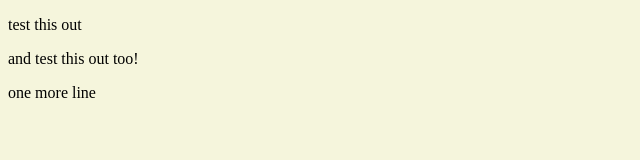
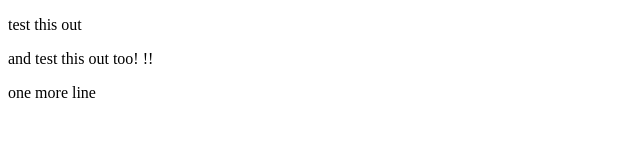
Before and after one commit to kennethcorona-sys/vscode-git, a plain HTML site: page index.html in a window 1280 px wide. Shown: the whole page, without its empty margins (0-640 px from the left). Drawn offline with Linux system fonts and the light colour scheme.

Commit message:
dumped stylesheet

```diff
--- a/index.html
+++ b/index.html
@@ -4,11 +4,11 @@
     <meta charset="UTF-8">
     <meta name="viewport" content="width=device-width, initial-scale=1.0">
     <title>Hello from vscode and git!!!!!</title>
-    <link rel="stylesheet" href="./styles.css">
 </head>
 <body>
     <p> test this out</p>
-    <p>and test this out too! </p>
+    <p>and test this out too! !!</p>
     <p>one more line</p>
+    <br>
 </body>
 </html>
--- a/styles.css
+++ /dev/null
@@ -1,2 +0,0 @@
-body {background-color: beige;
-}
```
